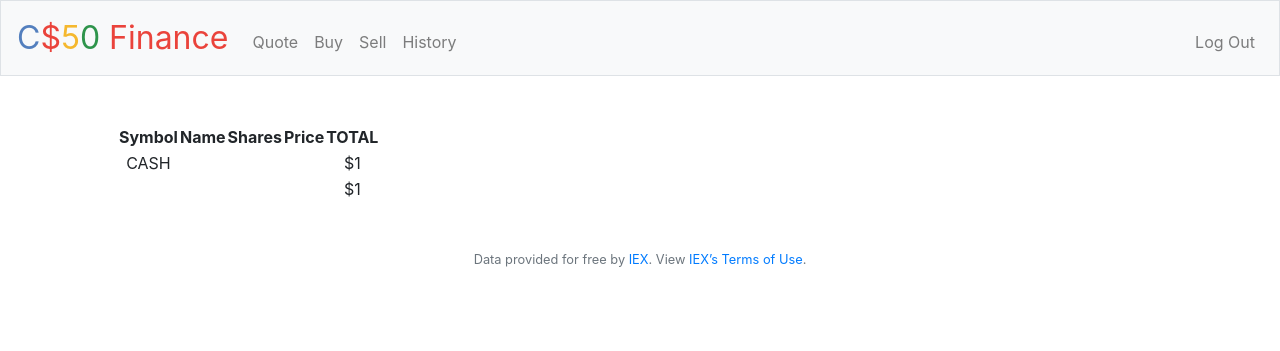
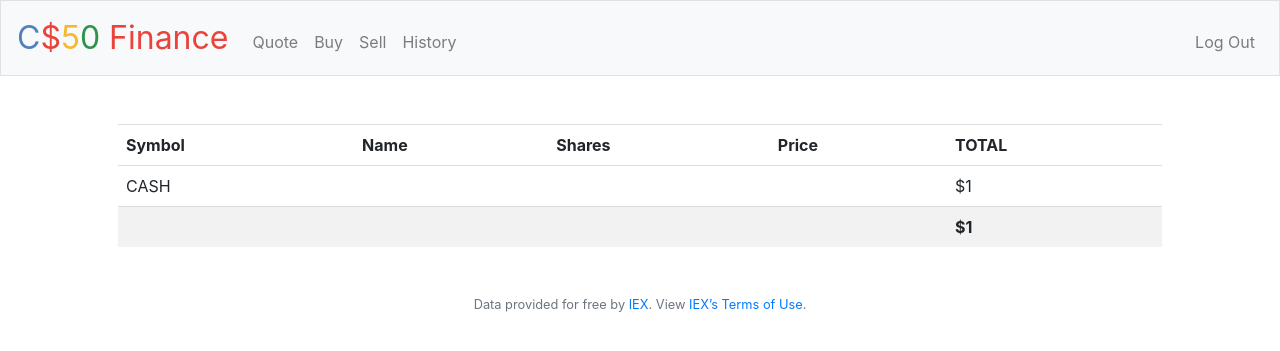
Before and after one commit to nameelza/kew6, a Flask app: page / in a window 1280 px wide. Shown: the top 351 px of the page. Run offline with Flask 2, Linux system fonts and the light colour scheme; a user stored in the database is signed in; tables that the repository leaves empty hold one stand-in row (values such as "Sample post"); data that the repository does not hold is empty; some libraries are stand-ins or nearby versions.

Commit message:
styles.css

```diff
--- a/flask/finance/static/styles.css
+++ b/flask/finance/static/styles.css
@@ -45,3 +45,30 @@ main img
     /* Constrain images on small screens */
     max-width: 100%;
 }
+
+/* Portfolio table */
+#portfolio {
+    border-collapse: collapse;
+    width: 100%;
+}
+
+#portfolio td, #portfolio th {
+  border: 1px solid #ddd;
+  border-left: none;
+  border-right: none;
+  padding: 8px;
+  text-align: left;
+}
+
+#portfolio tr:nth-child(even) {
+    background-color: #f2f2f2;
+}
+
+#portfolio tr:last-child td {
+    border-bottom: none;
+    font-weight: bold;
+}
+
+#portfolio tr:hover {
+    background-color: #ddd;
+}
```
